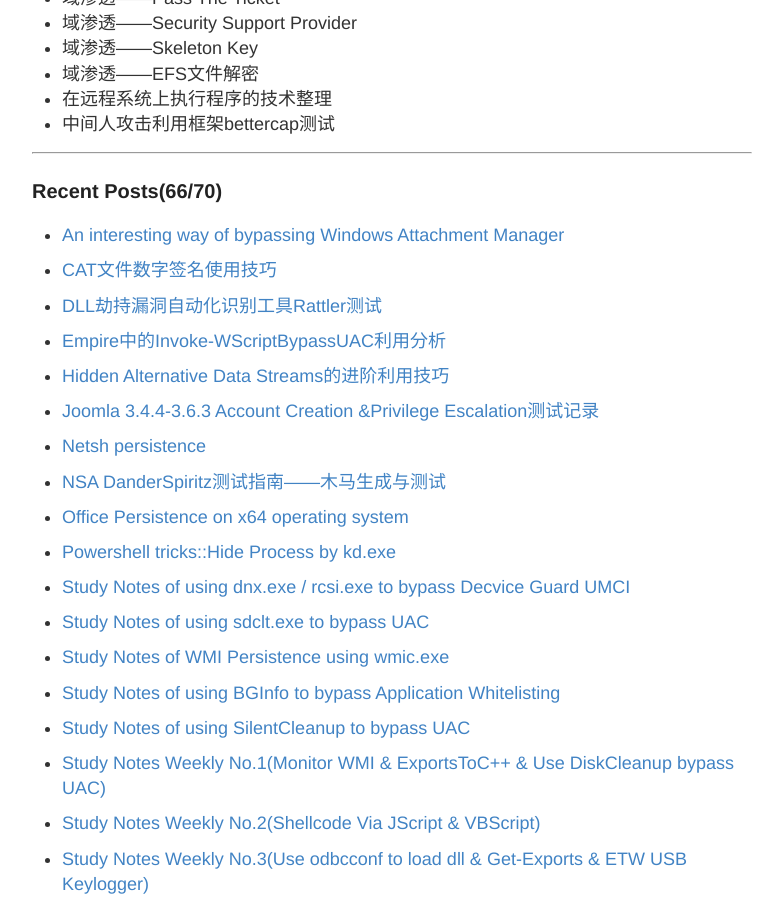
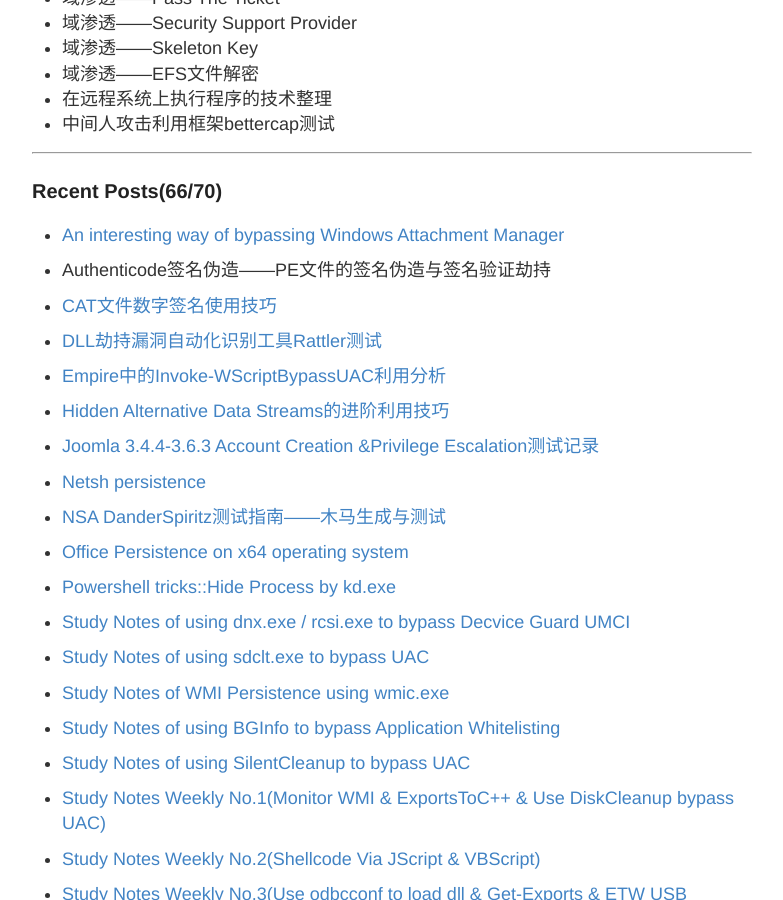
Before and after one commit to 3gstudent/backup-3gstudent.github.io, a Jekyll site: the page built from about.md, in a window 1280 px wide and 900 px high, scrolled down 1806 px. Shown: the whole window, without its empty margins (248-1031 px from the left). Built offline with Jekyll 4.4.1, drawn with Linux system fonts in a browser that asks for light colours; some of the changed text lies outside the part shown.

Commit message:
Update about.md

```diff
--- a/about.md
+++ b/about.md
@@ -72,6 +72,9 @@ Github:   [3gstudent](https://github.com/3gstudent)
 
 -
  [An interesting way of bypassing Windows Attachment Manager](https://3gstudent.github.io/3gstudent.github.io/An-interesting-way-of-bypassing-Windows-Attachment-Manager/)
+
+-
+ Authenticode签名伪造——PE文件的签名伪造与签名验证劫持
 
 -
  [CAT文件数字签名使用技巧](https://3gstudent.github.io/3gstudent.github.io/CAT%E6%96%87%E4%BB%B6%E6%95%B0%E5%AD%97%E7%AD%BE%E5%90%8D%E4%BD%BF%E7%94%A8%E6%8A%80%E5%B7%A7/)
```
Also changed, not shown: other parts of about.md (+0 -3 lines).
